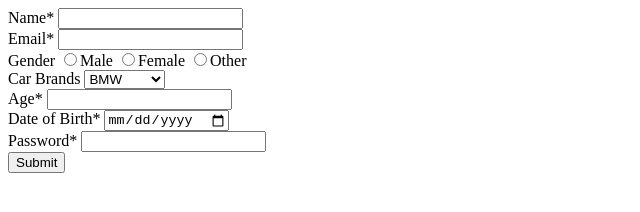
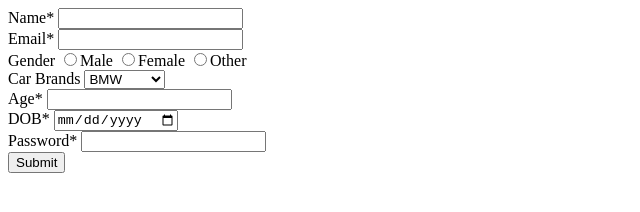
Before and after one commit to acciojob/signup-form-car-dhanvantichelani22, a website: page main.html in a window 1280 px wide. Shown: the whole page, without its empty margins (0-640 px from the left). Drawn offline with Linux system fonts and the light colour scheme.

Commit message:
created a submission

```diff
--- a/main.html
+++ b/main.html
@@ -27,7 +27,7 @@
 		</select><br>
 	<label for="age">Age*</label>
 	<input type="number" id="age"required><br>
-	<label for="DOB">Date of Birth*</label>
+	<label for="DOB">DOB*</label>
 	<input type="date" id="DOB" required><br>
 <label for="password">Password*</label>
 	<input type="password" id="password"required><br>
```
